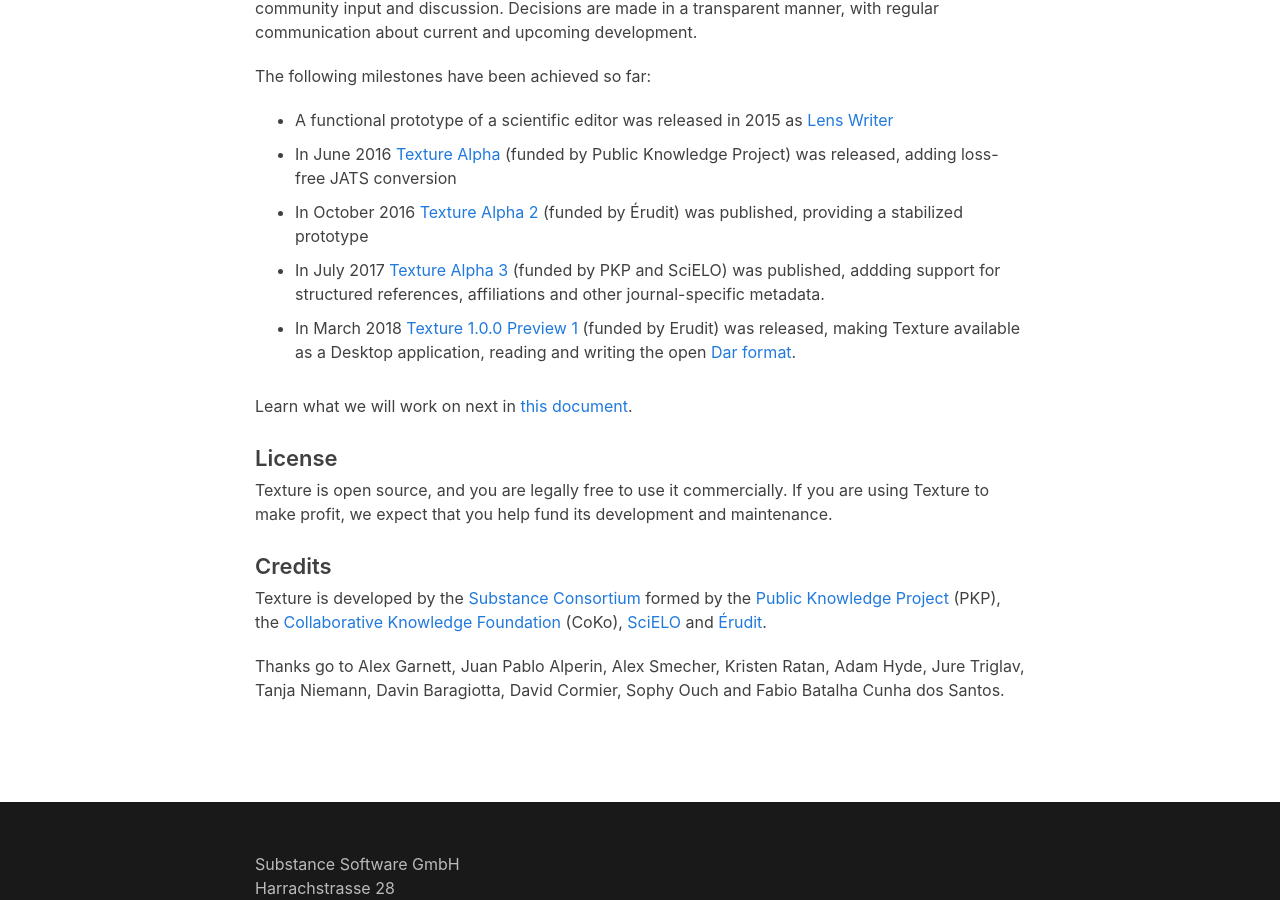
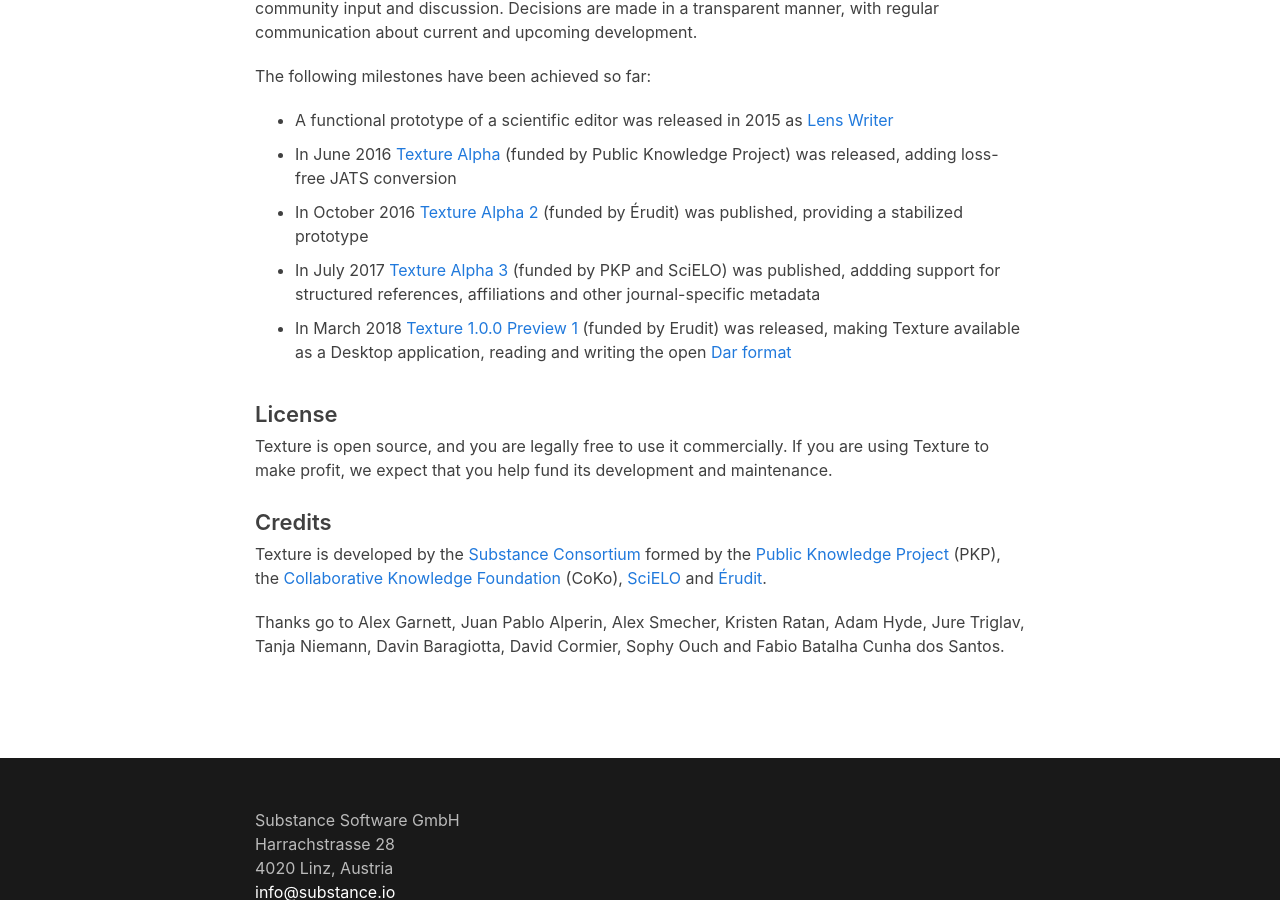
Before and after one commit to substance/substance.github.com, a Jekyll site: the page built from texture/index.html, in a window 1280 px wide and 900 px high, scrolled down 1321 px. Built offline with Jekyll 4.4.1, drawn with Linux system fonts in a browser that asks for light colours; nearby versions of some CDN libraries; library files that are not in the unit come from our copies.

Commit message:
Update index.html

```diff
--- a/texture/index.html
+++ b/texture/index.html
@@ -26,10 +26,9 @@
       <li>A functional prototype of a scientific editor was released in 2015 as <a href="https://medium.com/@_mql/produce-a-scientific-paper-with-lens-writer-d0fc75d11919#.btmmx0el0">Lens Writer</a></li>
       <li>In June 2016 <a href="https://github.com/substance/texture/releases/tag/v1.0.0-alpha">Texture Alpha</a> (funded by Public Knowledge Project) was released, adding loss-free JATS conversion</li>
       <li>In October 2016 <a href="https://github.com/substance/texture/releases/tag/v1.0.0-alpha.2">Texture Alpha 2</a> (funded by Érudit) was published, providing a stabilized prototype</li>
-      <li>In July 2017 <a href="https://github.com/substance/texture/releases/tag/v1.0.0-alpha.3">Texture Alpha 3</a> (funded by PKP and SciELO) was published, addding support for structured references, affiliations and other journal-specific metadata.</li>
-      <li>In March 2018 <a href="https://github.com/substance/texture/releases/tag/v1.0.0-preview.1">Texture 1.0.0 Preview 1</a> (funded by Erudit) was released, making Texture available as a Desktop application, reading and writing the open <a href="https://github.com/substance/dar">Dar format</a>.</li>
+      <li>In July 2017 <a href="https://github.com/substance/texture/releases/tag/v1.0.0-alpha.3">Texture Alpha 3</a> (funded by PKP and SciELO) was published, addding support for structured references, affiliations and other journal-specific metadata</li>
+      <li>In March 2018 <a href="https://github.com/substance/texture/releases/tag/v1.0.0-preview.1">Texture 1.0.0 Preview 1</a> (funded by Erudit) was released, making Texture available as a Desktop application, reading and writing the open <a href="https://github.com/substance/dar">Dar format</a></li>
     </ul>
-    <p>Learn what we will work on next in <a href="https://github.com/substance/texture/blob/develop/ROADMAP.md">this document</a>.</p>
     <h3>License</h3>
     <p>
       Texture is open source, and you are legally free to use it commercially. If you are using Texture to make profit, we expect that you help fund
```
